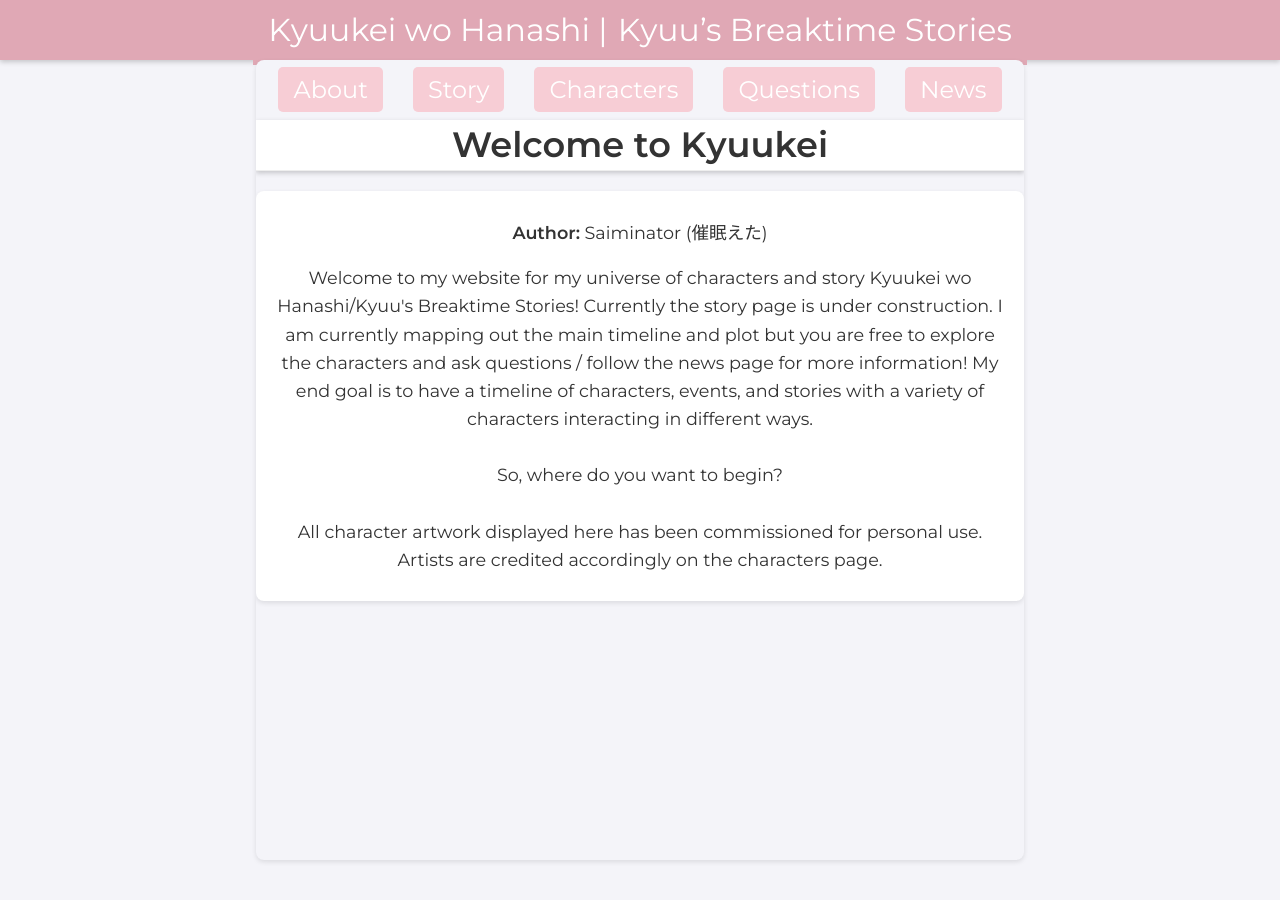
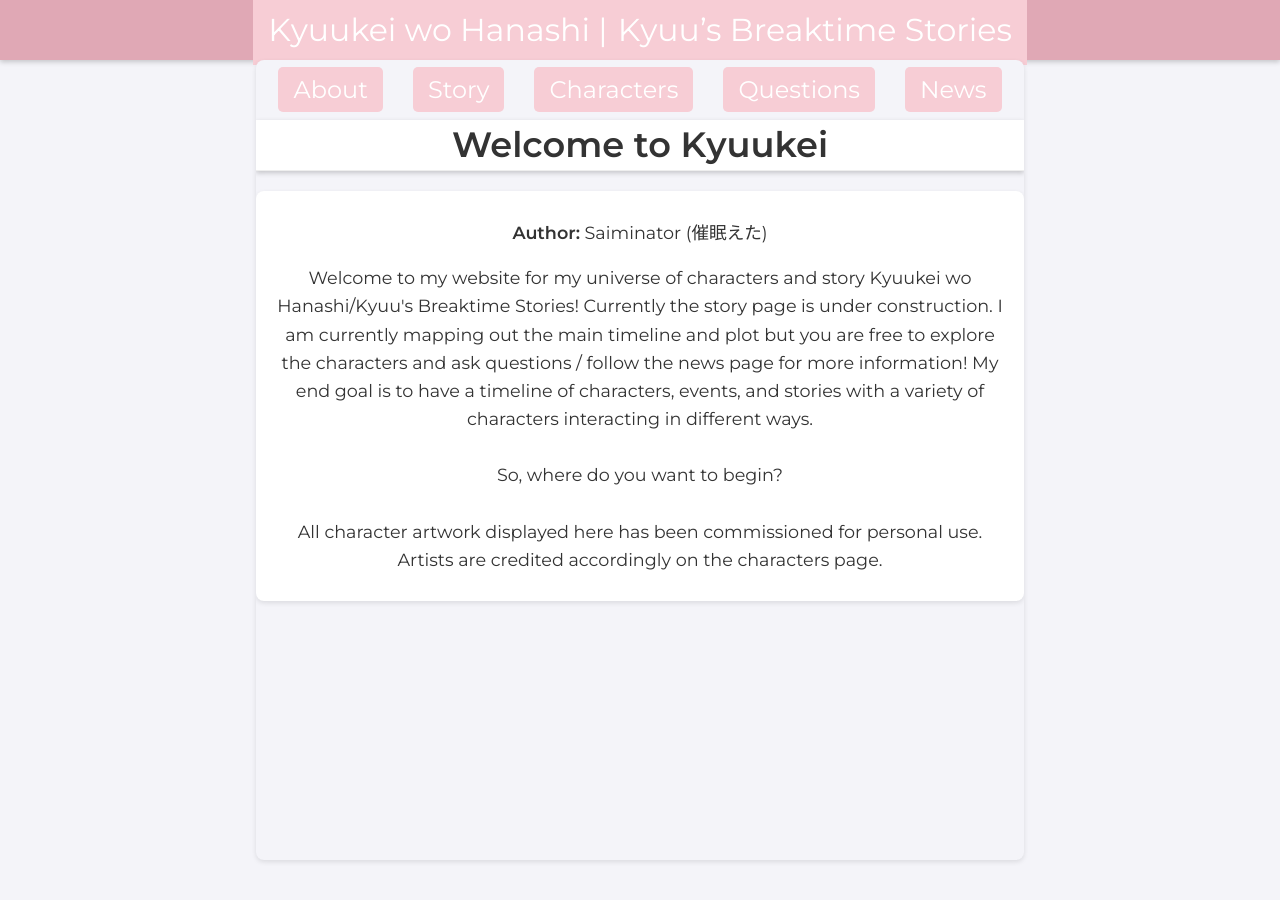
Before and after one commit to Saiminator/Kyuukei, a Jekyll site: the page built from index.html, in a window 1280 px wide. Built offline with Jekyll 4.4.1, drawn with Linux system fonts in a browser that asks for light colours.

Commit message:
Update default.html

```diff
--- a/_layouts/default.html
+++ b/_layouts/default.html
@@ -26,9 +26,9 @@
   <meta name="twitter:image" content="{{ page.image | default: 'https://i.imgur.com/QRd4drw.png' }}">
 </head>
 <body class="no-select">
-  <!-- Site Header -->
-  <header>
-    <a href="{{ '/' | relative_url }}" id="site-title" {% if page.url == "/" %}class="active"{% endif %}>
+  <!-- Site Header (active if on homepage) -->
+  <header {% if page.url == "/" %}class="active"{% endif %}>
+    <a href="{{ '/' | relative_url }}" id="site-title">
       <span class="header-line1">Kyuukei wo Hanashi |</span>
       <span class="header-line2">Kyuu’s Breaktime Stories</span>
     </a>
```
